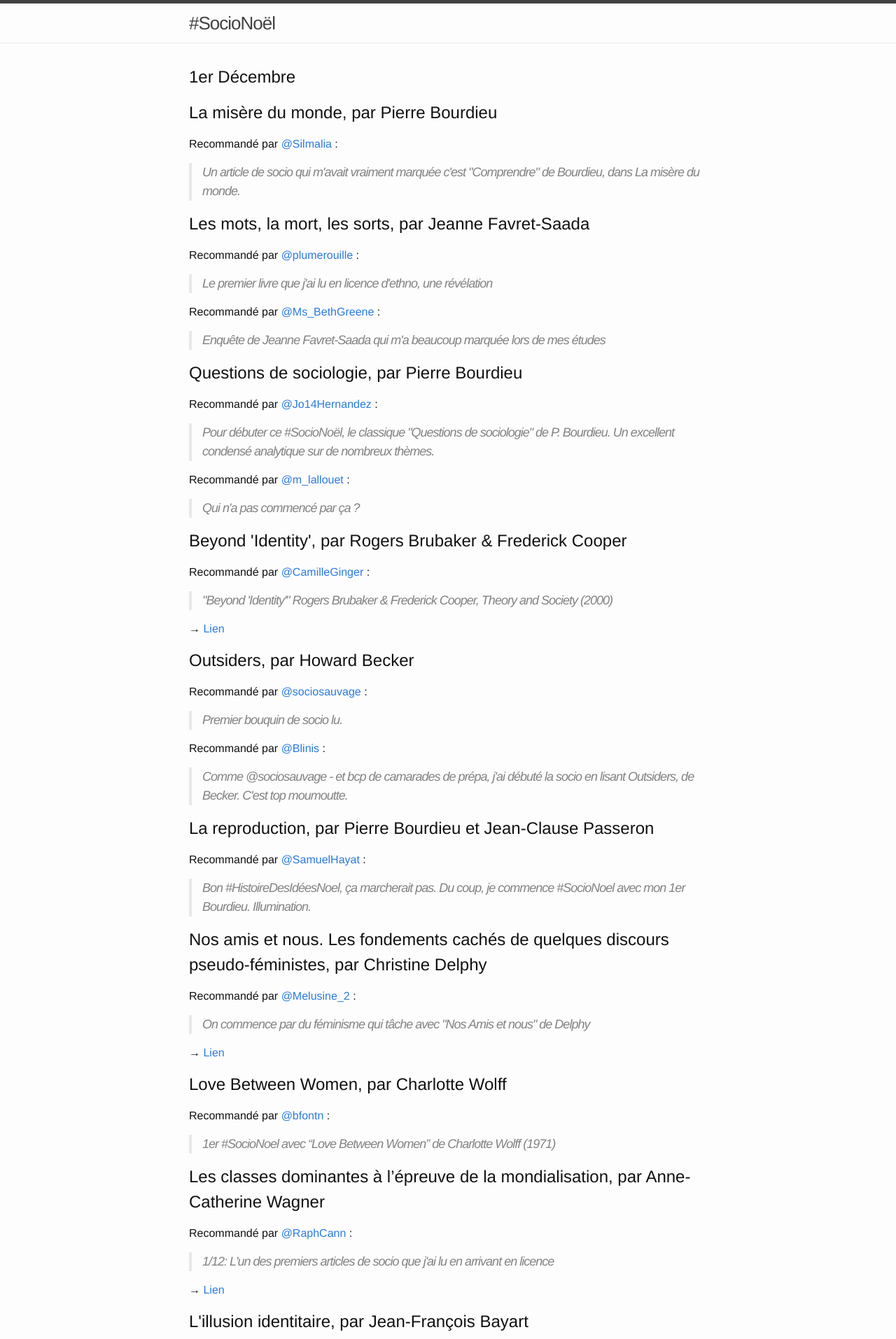
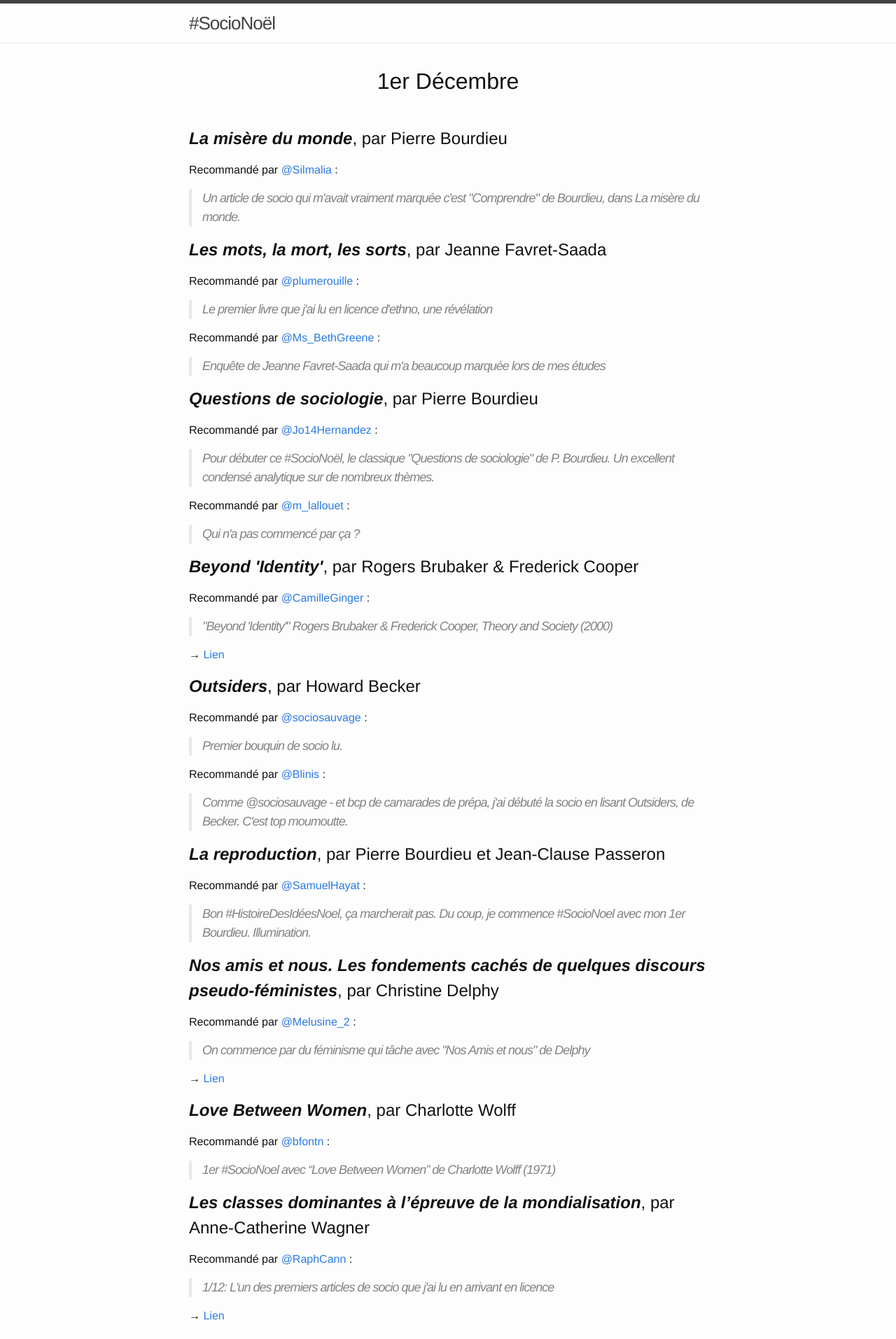
Before and after one commit to bfontaine/SocioNoel, a Jekyll site: the page built from index.md, in a window 1280 px wide. Shown: the top 1914 px of the page at 70% size. Built offline with Jekyll 4.4.1, drawn with Linux system fonts in a browser that asks for light colours.

Commit message:
style improvements

```diff
--- /dev/null
+++ b/_sass/_books.scss
@@ -0,0 +1,12 @@
+.wrapper > h2 {
+  text-align: center;
+  margin-bottom: 40px;
+  font-size: 2rem;
+}
+
+.book {
+  .title {
+    font-style: italic;
+    font-weight: bold;
+  }
+}
--- a/css/main.scss
+++ b/css/main.scss
@@ -44,5 +44,6 @@ $on-laptop:        800px;
 // Import partials from `sass_dir` (defaults to `_sass`)
 @import
         "base",
-        "layout"
+        "layout",
+        "books"
 ;
```
Also changed, not shown: mklist.rb (+8 -4 lines).
